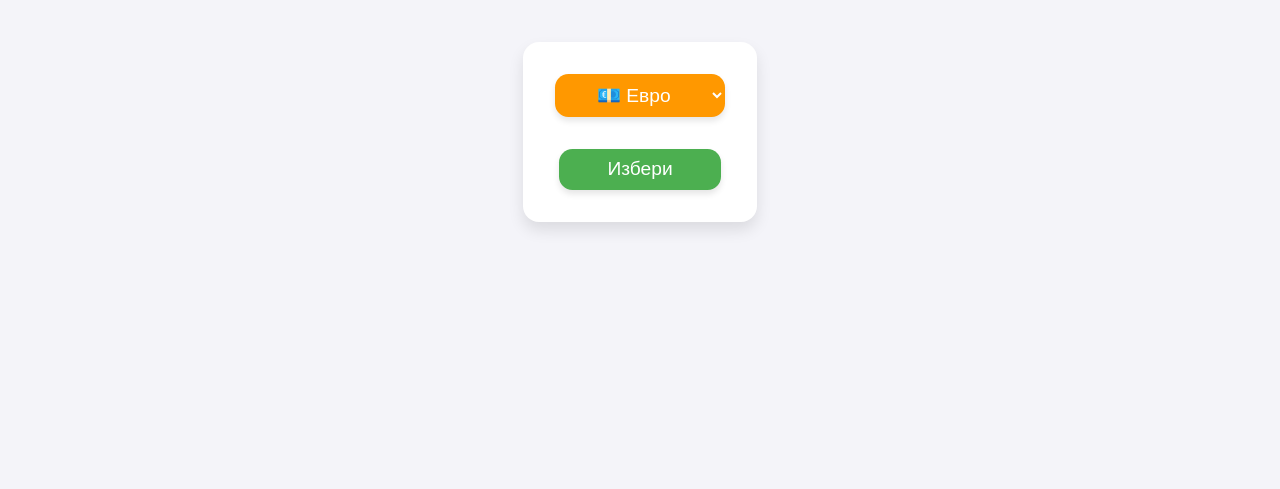
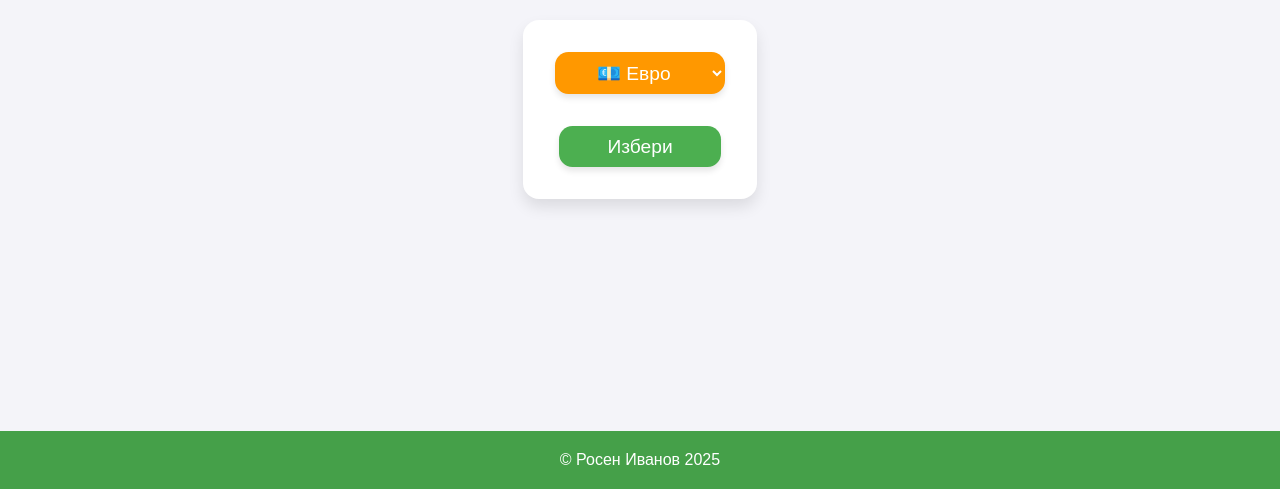
Before and after one commit to RosenCodes20/euro_calculator, a plain HTML site: page index.html in a window 1280 px wide. Shown: the part 324-813 px from the top of the page. Drawn offline with Linux system fonts and the light colour scheme.

Commit message:
feat: added footer

```diff
--- a/index.html
+++ b/index.html
@@ -19,5 +19,9 @@
             <button type="button" id="button">Избери</button>
         </form>
     </main>
+
+    <footer>
+        <p>&copy; Росен Иванов 2025</p>
+    </footer>
 </body>
 </html>
--- a/style.css
+++ b/style.css
@@ -23,7 +23,7 @@ main {
     display: flex;
     align-items: center;
     justify-content: center;
-    min-height: 100vh;
+    min-height: 94.4dvh;
     flex-direction: column;
     gap: 3em;
     padding: 2em;
@@ -87,3 +87,10 @@ form > button:hover {
     padding: 1em 2em;
     border-radius: 0.5em;
 }
+
+footer {
+    background: #45a049;
+    color: white;
+    text-align: center;
+    padding: 1em;
+}
```
